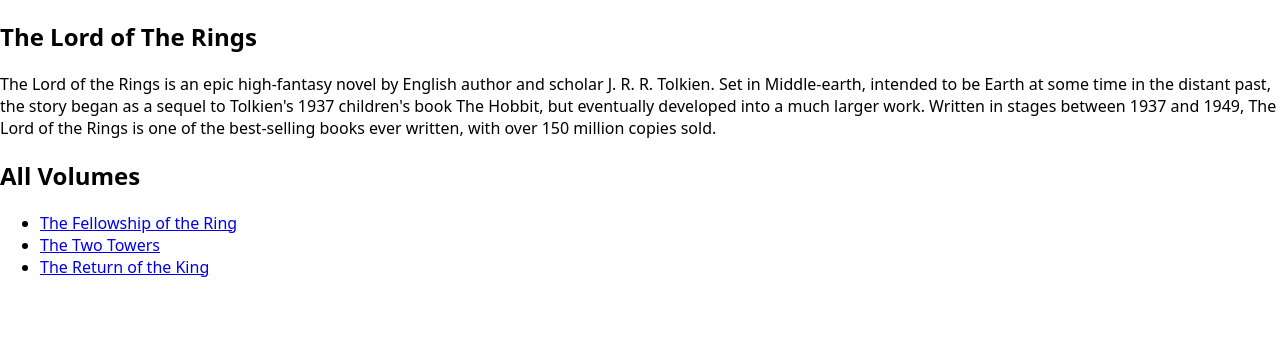
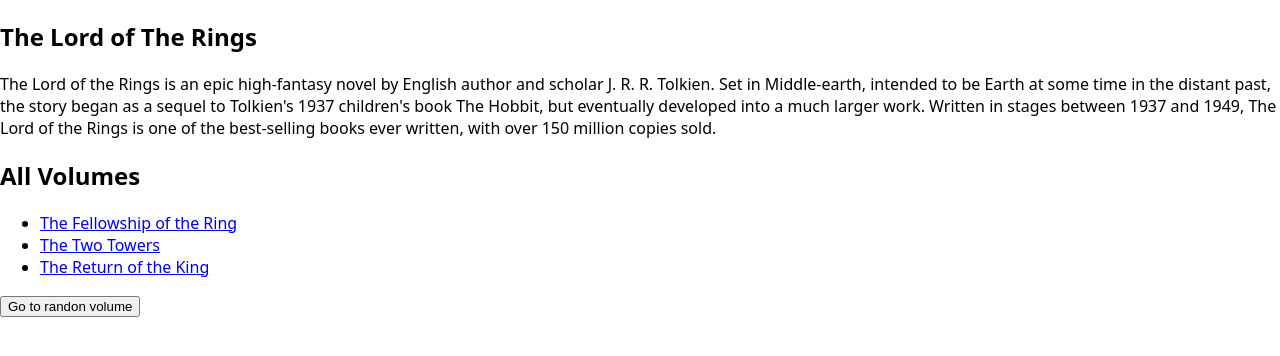
Before and after one commit to henriquepalazzo/lotr-app, a Next.js app: page /Volumes in a window 1280 px wide. Shown: the top 356 px of the page. Built offline with nearby package versions, Linux system fonts and the light colour scheme.

Commit message:
Add logic for the randon volume button.

```diff
--- a/pages/Volumes/index.js
+++ b/pages/Volumes/index.js
@@ -2,9 +2,14 @@
 import Head from "next/head";
 import { introduction } from "../../lib/data";
 import { volumes } from "../../lib/data";
-import { Fragment } from "react";
+import { useRouter } from "next/router";
 
 export default function Volumes() {
+  const router = useRouter();
+  function handleRandonGeneratorClick() {
+    const randonSlug = volumes[Math.floor(Math.random() * volumes.length)].slug;
+    router.push("Volumes/" + randonSlug);
+  }
   return (
     <>
       <Head>
@@ -24,6 +29,9 @@
             );
           })}
         </ul>
+        <button onClick={handleRandonGeneratorClick}>
+          Go to randon volume
+        </button>
       </section>
     </>
   );
```
